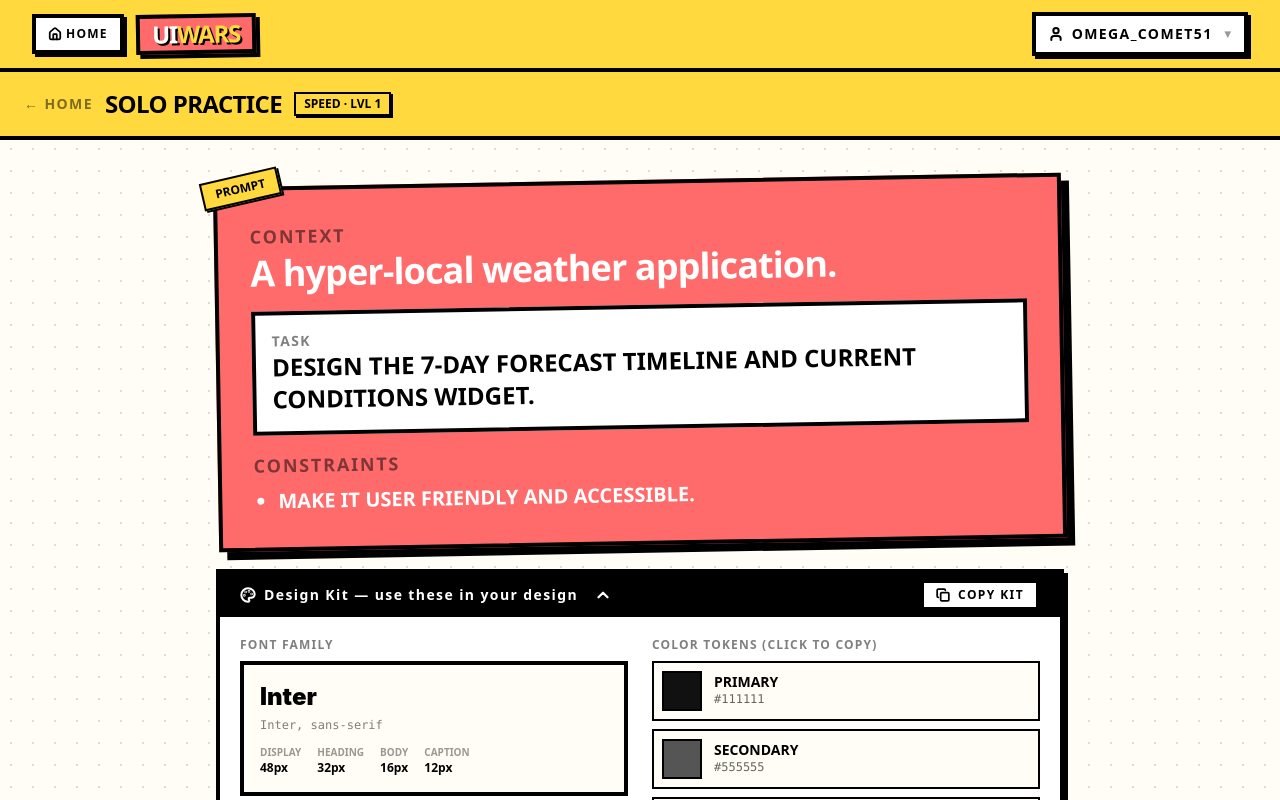
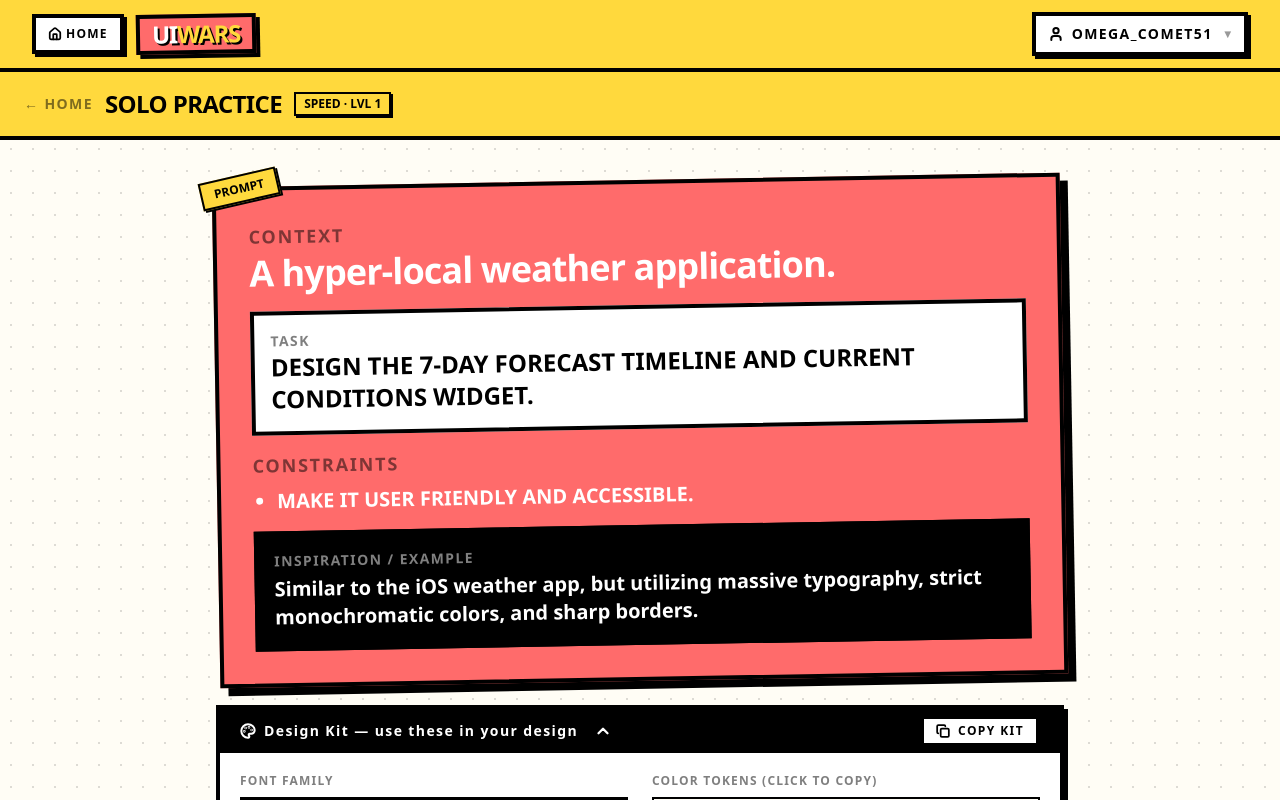
Before and after one commit to naodt1/uiwars_app, a Next.js app: page /solo in a window 1280 px wide. Both pictures are taken after a click on the button "ENTER THE ARENA →". Shown: the top 800 px of the page. Built offline with nearby package versions, Linux system fonts and the light colour scheme.

Commit message:
fix: render example in solo mode prompt card

```diff
--- a/src/app/solo/page.tsx
+++ b/src/app/solo/page.tsx
@@ -187,6 +187,12 @@ function PromptCard({ prompt }: { prompt: StructuredPrompt }) {
           ))}
         </ul>
       </div>
+      {prompt.example && (
+        <div className="bg-neo-ink text-white p-4 border-4 border-white mt-4">
+          <p className="text-sm font-black uppercase tracking-widest text-white/50 mb-1">INSPIRATION / EXAMPLE</p>
+          <p className="text-xl font-bold">{prompt.example}</p>
+        </div>
+      )}
     </div>
   );
 }
```
